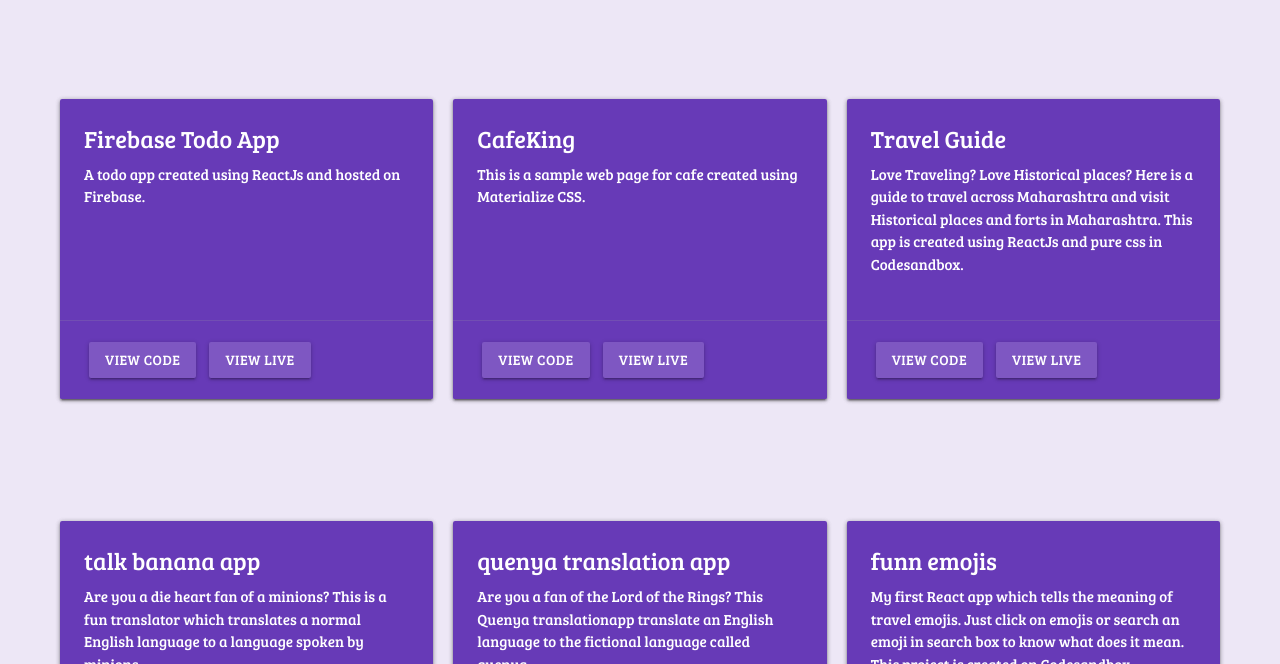
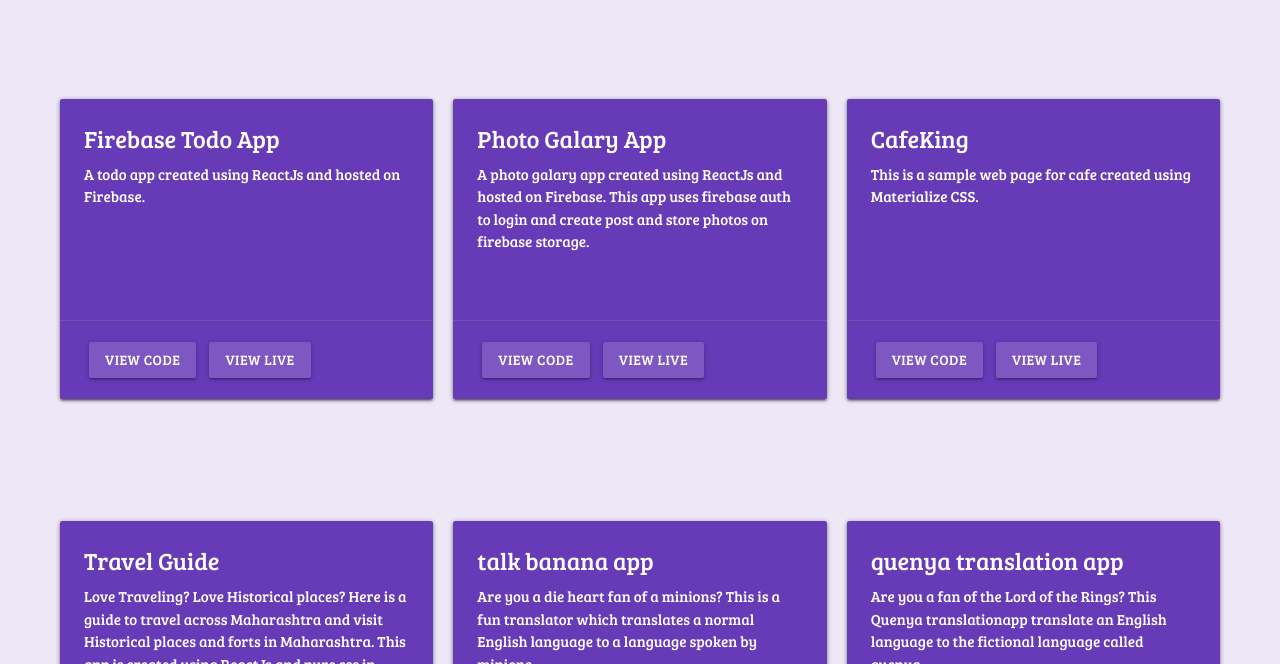
Before and after one commit to SuchitaGhadge/neogcamp-mark-4, a plain HTML site: page projects.html in a window 1280 px wide. Shown: the part 728-1392 px from the top of the page. Drawn offline with nearby package versions, Linux system fonts and the light colour scheme.

Commit message:
new myinsta-app project added

```diff
--- a/projects.html
+++ b/projects.html
@@ -63,6 +63,21 @@
             <div class="card-action">
               <a href="https://github.com/SuchitaGhadge/TodoApp" class="btn card-btn primary-link waves-effect">view code</a>
               <a href="https://todoapp-bd55a.web.app/" class="btn card-btn primary-link waves-effect">view live</a>
+            </div>
+          </div>
+        </div>
+      </div>
+
+      <div class="col s12 m12 l4" style="padding: 50px 10px;">
+        <div class="card sticky-action">
+          <div class="card small deep-purple">
+            <div class="card-content white-text">
+              <span class="card-title">Photo Galary App</span>
+              <p>A photo galary app created using ReactJs and hosted on Firebase. This app uses firebase auth to login and create post and store photos on firebase storage.</p>
+            </div>
+            <div class="card-action">
+              <a href="https://github.com/SuchitaGhadge/myinsta-app" class="btn card-btn primary-link waves-effect">view code</a>
+              <a href="https://myinsta-46948.web.app/" class="btn card-btn primary-link waves-effect">view live</a>
             </div>
           </div>
         </div>
```
